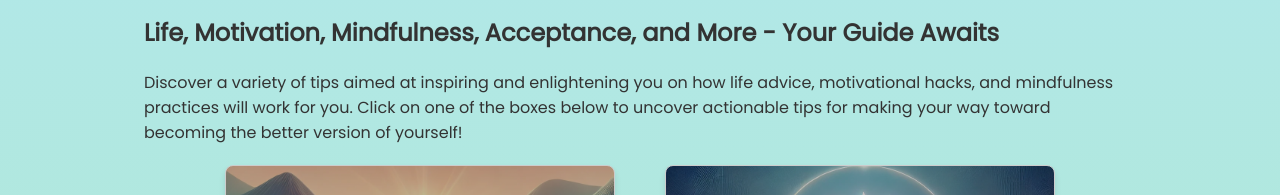
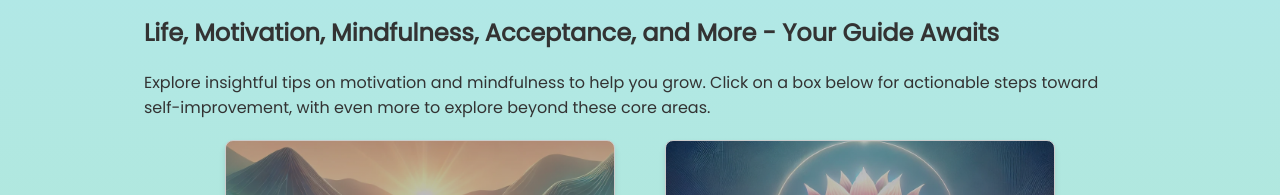
Before and after one commit to JohannCardona/Revivo, a React (Create React App) app in the folder frontend/: page /tips in a window 1280 px wide. Shown: the part 221-416 px from the top of the page. Built offline with nearby package versions, Linux system fonts and the light colour scheme; no server answers.

Commit message:
Update MindfulnessTips.jsx

```diff
--- a/frontend/src/components/mindfulness/MindfulnessTips.jsx
+++ b/frontend/src/components/mindfulness/MindfulnessTips.jsx
@@ -75,11 +75,9 @@ const MindfulnessTips = () => {
           Awaits
         </h3>
         <p>
-          Discover a variety of tips aimed at inspiring and enlightening you on
-          how life advice, motivational hacks, and mindfulness practices will
-          work for you. Click on one of the boxes below to uncover actionable
-          tips for making your way toward becoming the better version of
-          yourself!
+          Explore insightful tips on motivation and mindfulness to help you
+          grow. Click on a box below for actionable steps toward
+          self-improvement, with even more to explore beyond these core areas.
         </p>
         <div className="category-grid">
           {tipsData.category.map((tipCategory) => (
```
